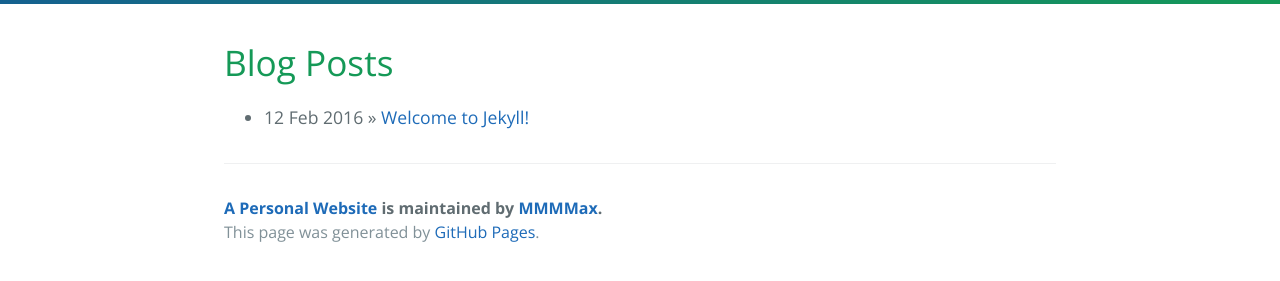
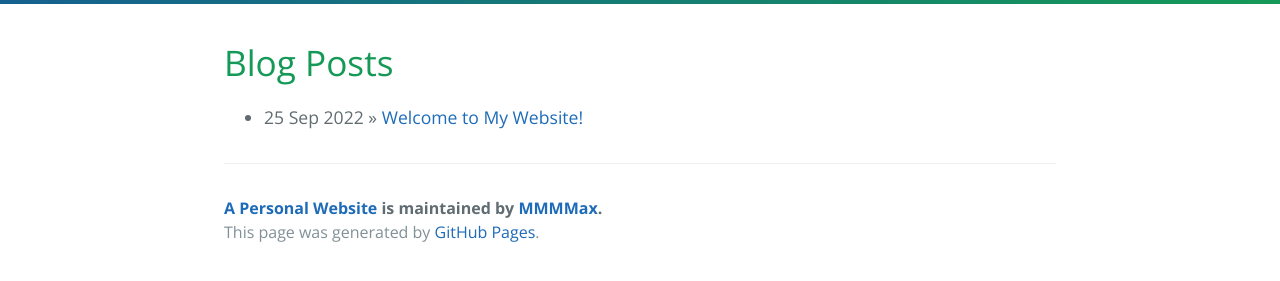
Before and after one commit to MMMMax-H/mmmmax-h.github.io, a Jekyll site: the page built from index.html, in a window 1280 px wide. Shown: the part 379-660 px from the top of the page. Built offline with Jekyll 4.4.1, drawn with Linux system fonts in a browser that asks for light colours; the list of posts is cut into pages by our own code.

Commit message:
Change title and date

```diff
--- a/_posts/2016-02-12-sample-content.markdown
+++ b/_posts/2016-02-12-sample-content.markdown
@@ -1,7 +1,7 @@
 ---
 layout: default
-title:  "Welcome to Jekyll!"
-date:   2016-02-12 17:50:00
+title:  "Welcome to My Website!"
+date:   2022-09-25 23:24:00
 categories: main
 ---
 
```
